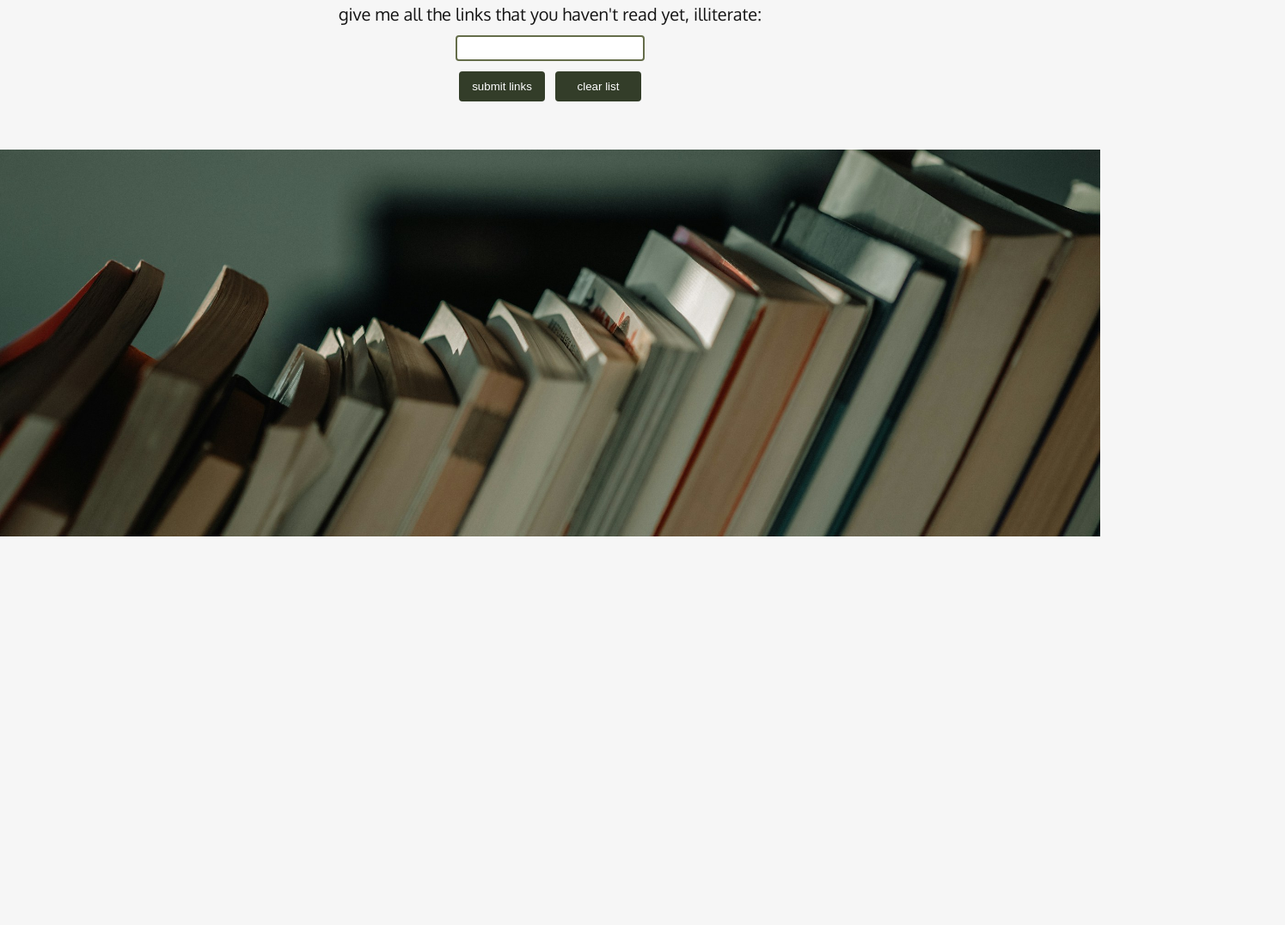
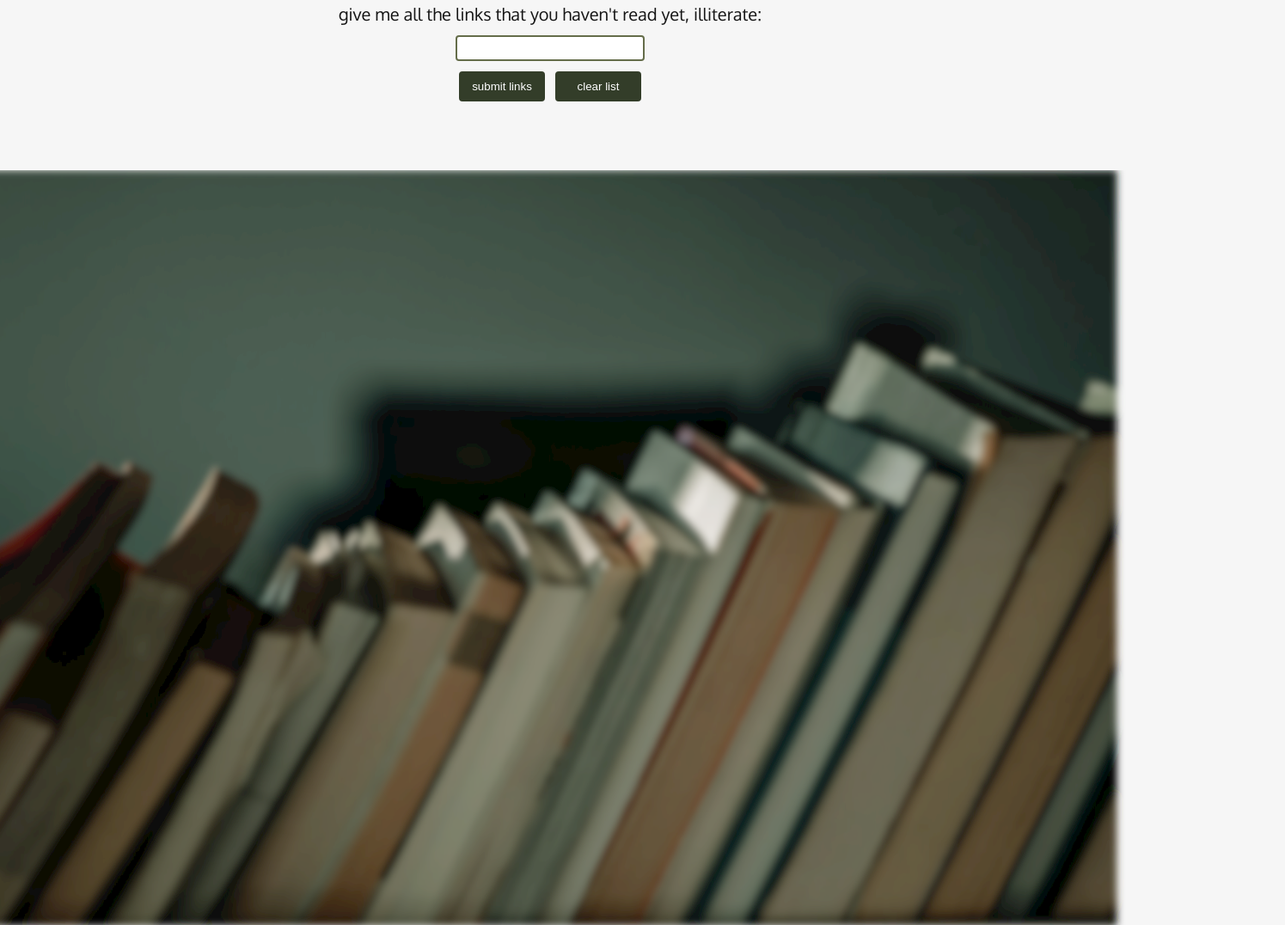
Before and after one commit to bryn-newell/web-dev-challenge, an Eleventy site: page index.html in a window 1280 px wide. Shown: the part 225-1301 px from the top of the page at 86% size, 1495 px wide, since content can reach past the window. Before the commit the page ends 849 px from the top, so only its background shows below. Built offline with nearby package versions, Linux system fonts and the light colour scheme; Eleventy itself is replaced by a stand-in of ours; files that its build step writes are made by us from their sources.

Commit message:
adding image

```diff
--- a/index.html
+++ b/index.html
@@ -30,7 +30,16 @@
     <button id="read-button">read my reading list</button>
   </div>
 
-  <img src="/assets/books.jpg" alt="">
+  <svg class="clip-svg" width="1710" height="879" viewBox="0 0 1710 879">
+    <defs>
+      <filter id="f1" x="0" y="0">
+        <feGaussianBlur in="SourceGraphic" stdDeviation="4" />
+      </filter>
+    </defs>
+    <image filter="url(#f1)" xlink:href="/assets/books.jpg" src="/assets/books.jpg" alt="Image" height="879"
+      width="1710" class="svg__image">
+
+  </svg>
 
   <script src="/js/links.js" type="module"></script>
 </body>
--- a/js/links.js
+++ b/js/links.js
@@ -3,6 +3,7 @@ import { openAndCloseTab } from "./openAndCloseTab.js";
 const form = document.querySelector("#form");
 const list = document.querySelector("#display-list");
 const input = document.querySelector("#input");
+const readSection = document.querySelector(".read-section");
 
 let arrOfLinks = [];
 
@@ -19,7 +20,6 @@ form.addEventListener("submit", (e) => {
 
   list.innerHTML = arrOfLinks.map((link) => listItemElement(link)).join("");
 
-  const readSection = document.querySelector(".read-section");
   // there should be an if statement here but oh well
   readSection.style.display = "block";
 });
@@ -59,4 +59,8 @@ clearFormButton.addEventListener("click", (e) => {
   list.innerHTML = "";
   arrOfLinks = [];
   input.value = "";
+  readSection.style.display = "none";
 });
+
+console.log(window.innerWidth);
+console.log(window.innerHeight);
--- a/styles/styles.scss
+++ b/styles/styles.scss
@@ -80,11 +80,6 @@ input {
   width: 212px;
   margin-block-start: 12px;
   border: 2px solid $reseda-green;
-
-  &:focus-visible {
-    // outline-offset: 1px;
-    // outline-color: $black-olive;
-  }
 }
 
 .button-container {
@@ -97,14 +92,9 @@ input {
   }
 }
 
-img {
-  width: 100%;
-  margin-block-start: 24px;
-  max-height: minmax(300px, 100vh);
-  height: 450px;
+svg {
+  margin-block-start: 48px;
   object-fit: cover;
-  // object-position: top;
-  // mask: linear-gradient(to top, rgb(0, 0, 0) 60%, rgba(0, 0, 0, 0));
 }
 
 .read-section {
```
